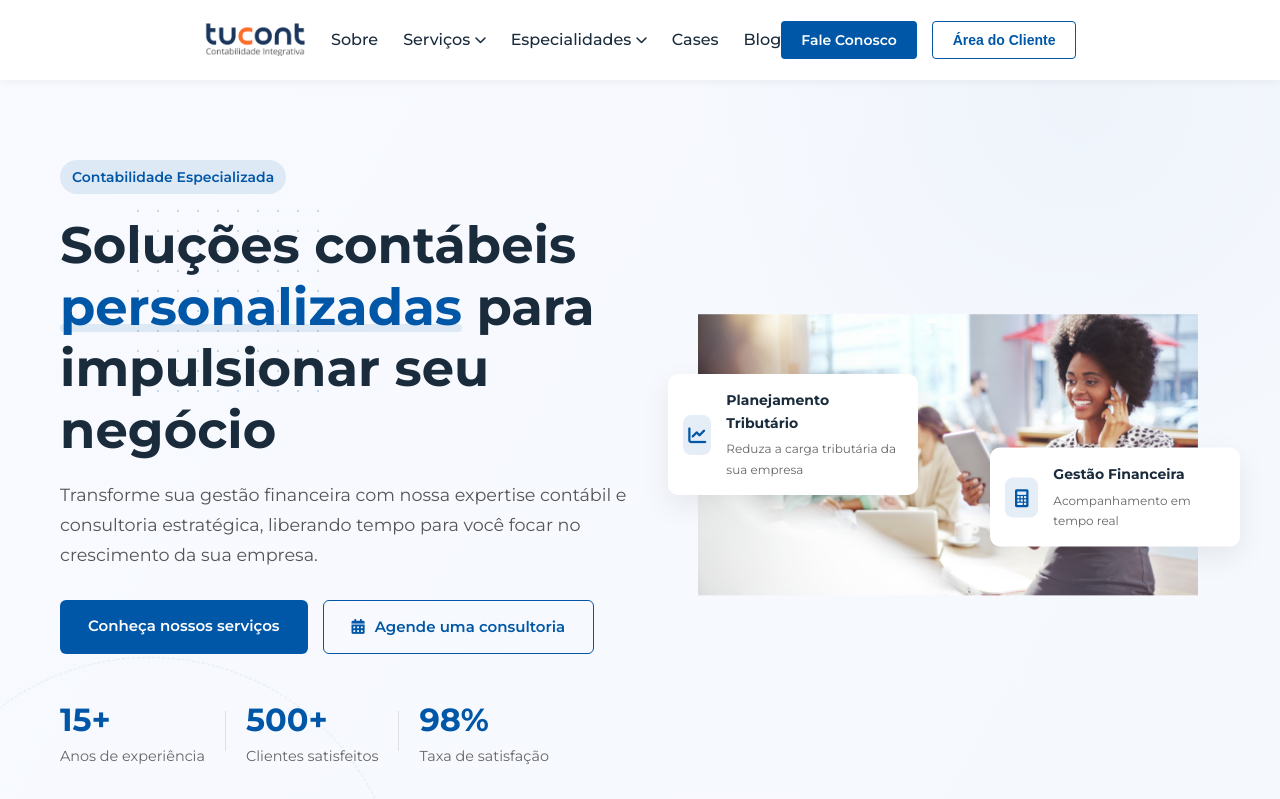
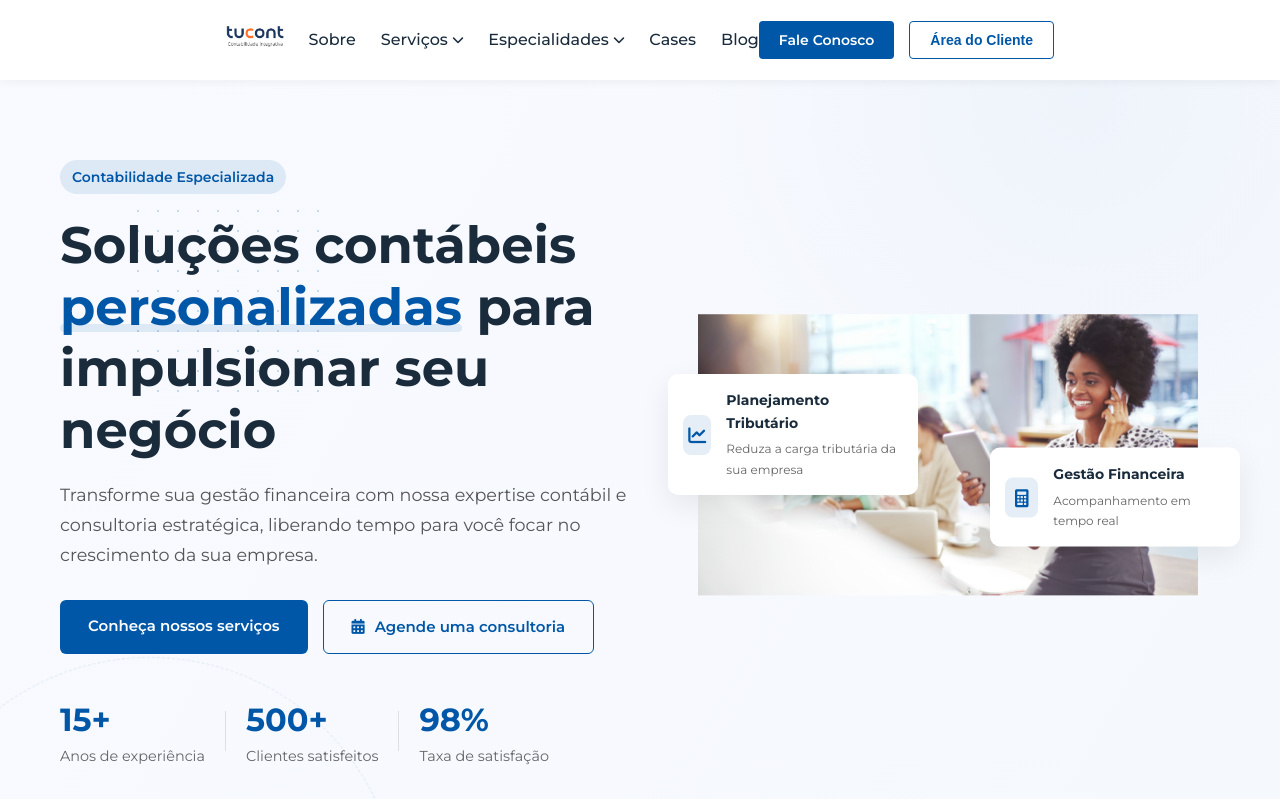
Before and after one commit to GeraldoLuizbatista/tucont-site, a plain HTML site: page index.html in a window 1280 px wide. Shown: the top 799 px of the page. Drawn offline with Linux system fonts and the light colour scheme; animation ran at ten frames a second.

Commit message:
Update index.html
Logo integrativa cinza

```diff
--- a/index.html
+++ b/index.html
@@ -2295,7 +2295,7 @@ section {
         <div class="header-content">
             <div class="logo">
                 <a href="index.html">
-                    <img src="./images/logo.png" alt="Tucont Logo">
+                    <img src="./images/tucont logo 8000 integrativa cinza.png" alt="Tucont Logo">
                 </a>
             </div>
             <nav class="main-nav">
```
